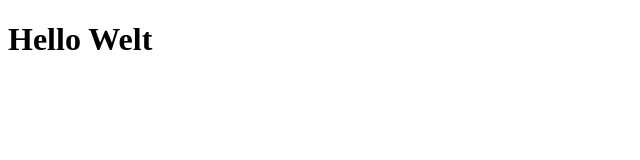
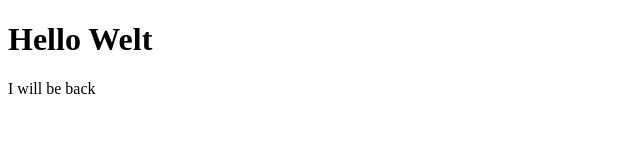
Before and after one commit to ABoleiro11/alex-g-mp, a plain HTML site: page index.html in a window 1280 px wide. Shown: the whole page, without its empty margins (0-640 px from the left). Drawn offline with Linux system fonts and the light colour scheme.

Commit message:
first commit

```diff
--- a/index.html
+++ b/index.html
@@ -8,5 +8,6 @@
 </head>
 <body>
     <h1>Hello Welt</h1>
+    <p>I will be back</p>
 </body>
 </html>
```
